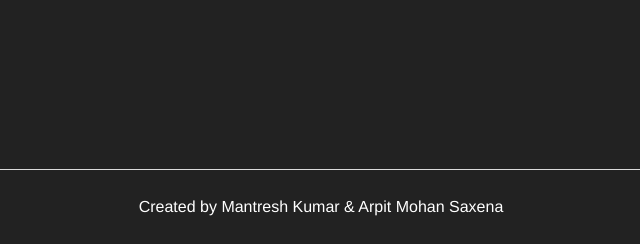
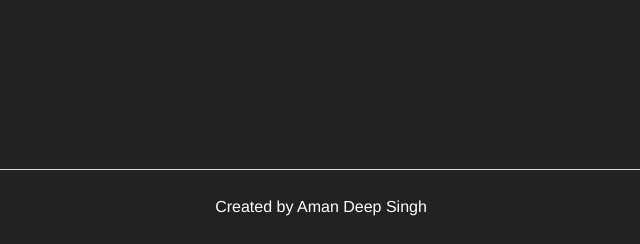
Before and after one commit to 01amandeep/QR-Code-Generator, a Flask app: page / in a window 1280 px wide. Shown: the part 556-800 px from the top of the page, without its empty margins (89-729 px from the left). Run offline with Flask 3, Linux system fonts and the light colour scheme.

Commit message:
Update index.html

```diff
--- a/qr-code-geneartor-mini-project-sem-1-stable/templates/index.html
+++ b/qr-code-geneartor-mini-project-sem-1-stable/templates/index.html
@@ -78,7 +78,7 @@
     </div>
 
     <footer>
-      <p>Created by Mantresh Kumar & Arpit Mohan Saxena</p>
+      <p>Created by Aman Deep Singh</p>
     </footer>
   </body>
 </html>
```
